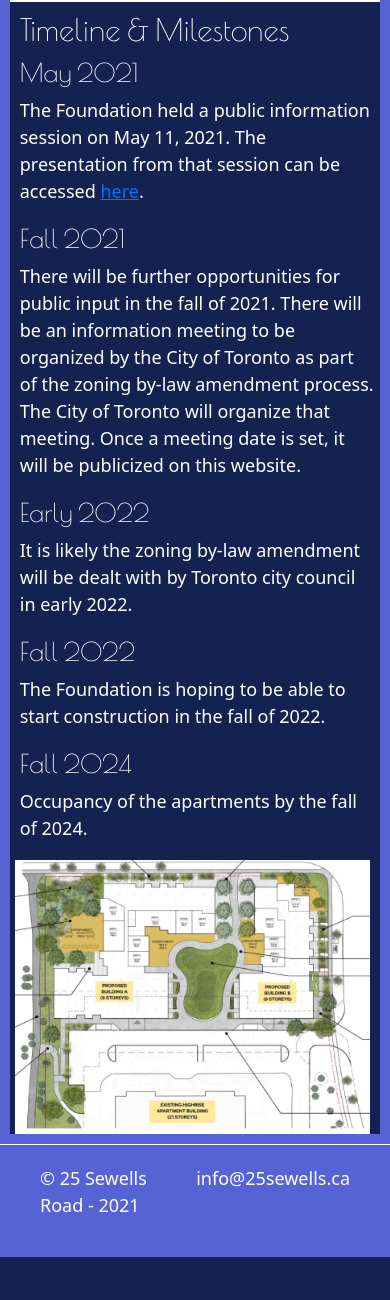
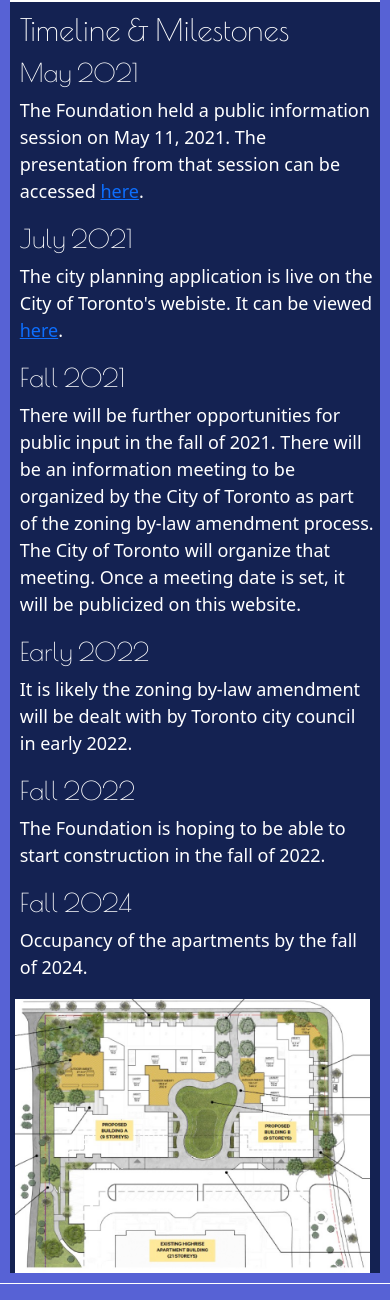
Before and after one commit to twc-inc-ca/twc-inc-ca.github.io, a PHP site: page /timeline-and-milestones.html in a window 390 px wide. Shown: the part 63-1363 px from the top of the page. Before the commit the page ends 1320 px from the top, so only its background shows below. Run offline with PHP 8.4, Linux system fonts and the light colour scheme.

Commit message:
Add mobile optimization and animations

```diff
--- /dev/null
+++ b/script-who-we-are.js
@@ -0,0 +1,20 @@
+//Fade in animation
+function showText(id) {
+    document.getElementById(id).style.display = "inline";
+  }
+
+  const observer = new IntersectionObserver(entries => {
+      // Loop over the entries
+      entries.forEach(entry => {
+        // If the element is visible
+        if (entry.isIntersecting) {
+          // Add the animation class
+          entry.target.classList.add('fadein');
+          entry.target.classList.add('visible');
+
+        }
+      });
+    });
+
+    observer.observe(document.querySelector('#fadein1'));
+    observer.observe(document.querySelector('#fadein2'));
--- a/styles.css
+++ b/styles.css
@@ -117,6 +117,10 @@ h1, h2, h3, h4, h5, h6 {
 }
 
 /* Animations */
+
+#fadein1 #fadein2 {
+    opacity: 0;
+}
 
 @media (prefers-reduced-motion: no-preference) {
     .fadein {
--- a/the-development.html
+++ b/the-development.html
@@ -1,6 +1,7 @@
 <!DOCTYPE html>
 <html>
     <head>
+      <meta name="viewport" content="width=device-width, initial-scale=1">
         <title>The Proposed Development - 25 Sewells Road</title>
         <link rel="preconnect" href="https://fonts.gstatic.com">
 <link href="https://fonts.googleapis.com/css2?family=Open+Sans&family=Poiret+One&display=swap" rel="stylesheet">
--- a/timeline-and-milestones.html
+++ b/timeline-and-milestones.html
@@ -1,6 +1,7 @@
 <!DOCTYPE html>
 <html>
     <head>
+      <meta name="viewport" content="width=device-width, initial-scale=1">
         <title>Timeline & Milestones - 25 Sewells Road</title>
         <link href="https://cdn.jsdelivr.net/npm/bootstrap@5.0.0-beta3/dist/css/bootstrap.min.css" rel="stylesheet" integrity="sha384-eOJMYsd53ii+scO/bJGFsiCZc+5NDVN2yr8+0RDqr0Ql0h+rP48ckxlpbzKgwra6" crossorigin="anonymous">
         <link rel="stylesheet" type='text/css' href="styles.css">
@@ -39,11 +40,13 @@
   </nav>
 
   <section>
-      <div class="isFlexContainer timelineContainer">
+      <div class="isFlexContainer timelineContainer" id="fadein1">
       <div class="timelineInfo">
           <h1>Timeline & Milestones</h1>
           <h3>May 2021</h3>
           <p>The Foundation held a public information session on May 11, 2021.  The presentation from that session can be accessed <a href="https://1drv.ms/p/s!Aikwm0Yec6l-rCqvaSZwu_8wTZ4y" target="_blank">here</a>.</p>
+          <h3>July 2021</h3>
+          <p>The city planning application is live on the City of Toronto's webiste. It can be viewed <a href="http://app.toronto.ca/AIC/index.do?folderRsn=XXLZw2Tt5CU4RT89KGPVnA%3D%3D" target="_blank">here</a>.</p>
           <h3>Fall 2021</h3>
           <p>There will be further opportunities for public input in the fall of 2021.  There will be an information meeting to be organized by the City of Toronto as part of the zoning by-law amendment process.   The City of Toronto will organize that meeting.  Once a meeting date is set,  it will be publicized on this website.</p>
           <h3>Early 2022</h3>
@@ -76,6 +79,7 @@
 
   <!--Scripts-->
   <script src="script.js" type="text/javascript"></script>
+  <script src="script-who-we-are.js" type="text/javascript"></script>
   <script src="https://code.jquery.com/jquery-3.3.1.slim.min.js" integrity="sha384-q8i/X+965DzO0rT7abK41JStQIAqVgRVzpbzo5smXKp4YfRvH+8abtTE1Pi6jizo" crossorigin="anonymous"></script>
   <script src="https://cdnjs.cloudflare.com/ajax/libs/popper.js/1.14.3/umd/popper.min.js" integrity="sha384-ZMP7rVo3mIykV+2+9J3UJ46jBk0WLaUAdn689aCwoqbBJiSnjAK/l8WvCWPIPm49" crossorigin="anonymous"></script>
   <script src="https://stackpath.bootstrapcdn.com/bootstrap/4.1.3/js/bootstrap.min.js" integrity="sha384-ChfqqxuZUCnJSK3+MXmPNIyE6ZbWh2IMqE241rYiqJxyMiZ6OW/JmZQ5stwEULTy" crossorigin="anonymous"></script>
```
Also changed, not shown: who-we-are.html (+4 -3 lines), 1 other file.
